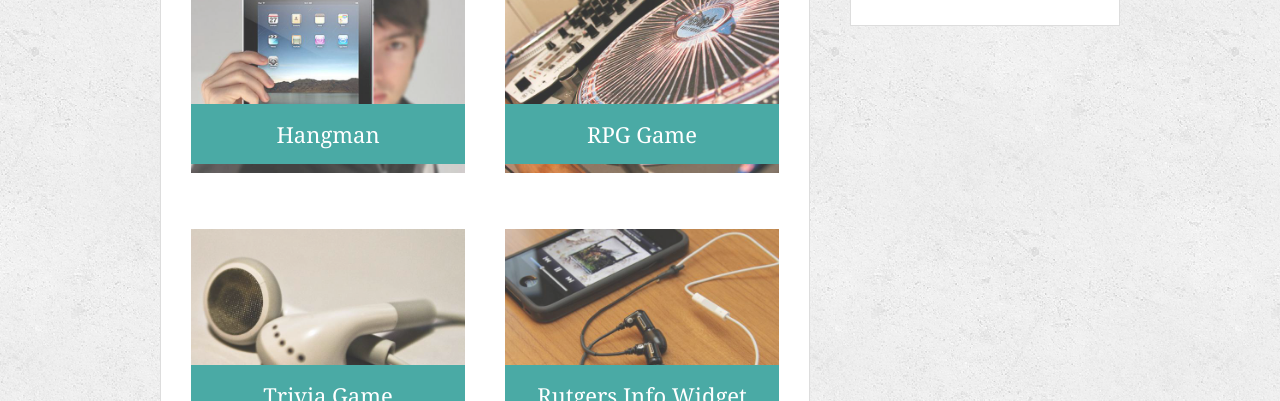
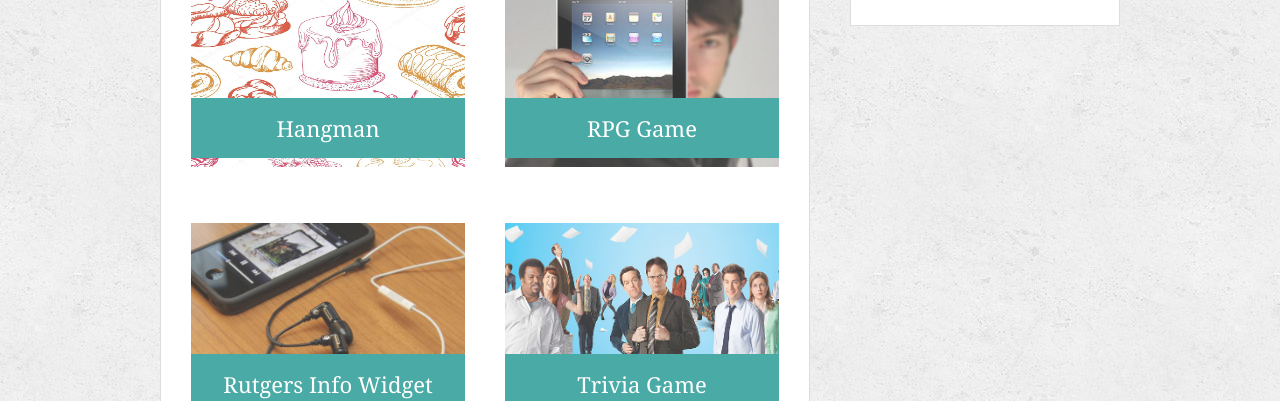
Before and after one commit to Morrisma14/Responsive.Portfolio, a plain HTML site: page portfolio.html in a window 1280 px wide. Shown: the part 306-707 px from the top of the page. Drawn offline with Linux system fonts and the light colour scheme.

Commit message:
addedlinktoportfolio

```diff
--- a/assets/css/style.css
+++ b/assets/css/style.css
@@ -176,6 +176,7 @@ h3,
   width: 100%;
   border: 0 none;
   opacity: 0.8;
+  height: 200px;
 }
 
 .work h3 {
--- a/portfolio.html
+++ b/portfolio.html
@@ -26,28 +26,31 @@
       <h1>Portfolio</h1>
 
       <div class="work">
-        <img src="assets/images/technics-q-c-640-480-1.jpg" alt="hangman">
-
+        <img src="assets/images/background.jpg" alt="hangman">
         <h3>Hangman</h3>
       </div>
+
       <div class="work">
-        <img src="assets/images/technics-q-c-640-480-2.jpg" alt="RPG Game">
-
+        <img src="assets/images/technics-q-c-640-480-1.jpg" alt="RPG Game">
         <h3>RPG Game</h3>
       </div>
-      <div class="work">
-        <img src="assets/images/technics-q-c-640-480-5.jpg" alt="Trivia Game">
 
-        <h3>Trivia Game</h3>
-      </div>
       <div class="work">
         <img src="assets/images/technics-q-c-640-480-7.jpg" alt="Rutgers Info Widget">
-
         <h3>Rutgers Info Widget</h3>
       </div>
+
+      <div class="work">
+        <a href="https://morrisma14.github.io/TriviaGame/">
+        <img src="assets/images/office.jpg" alt="Trivia Game">
+      </a>
+        <a href="https://morrisma14.github.io/TriviaGame/">
+        <h3>Trivia Game</h3>
+      </a>
+      </div>
+
       <div class="work">
         <img src="assets/images/technics-q-c-640-480-9.jpg" alt="Rock Paper Scissors">
-
         <h3>Rock Paper Scissors</h3>
       </div>
 
```
Also changed, not shown: index.html (+1 -1 lines), assets/images/background.jpg (added), assets/images/office.jpg (added), assets/images/picofme.jpg (added), 1 other file.
